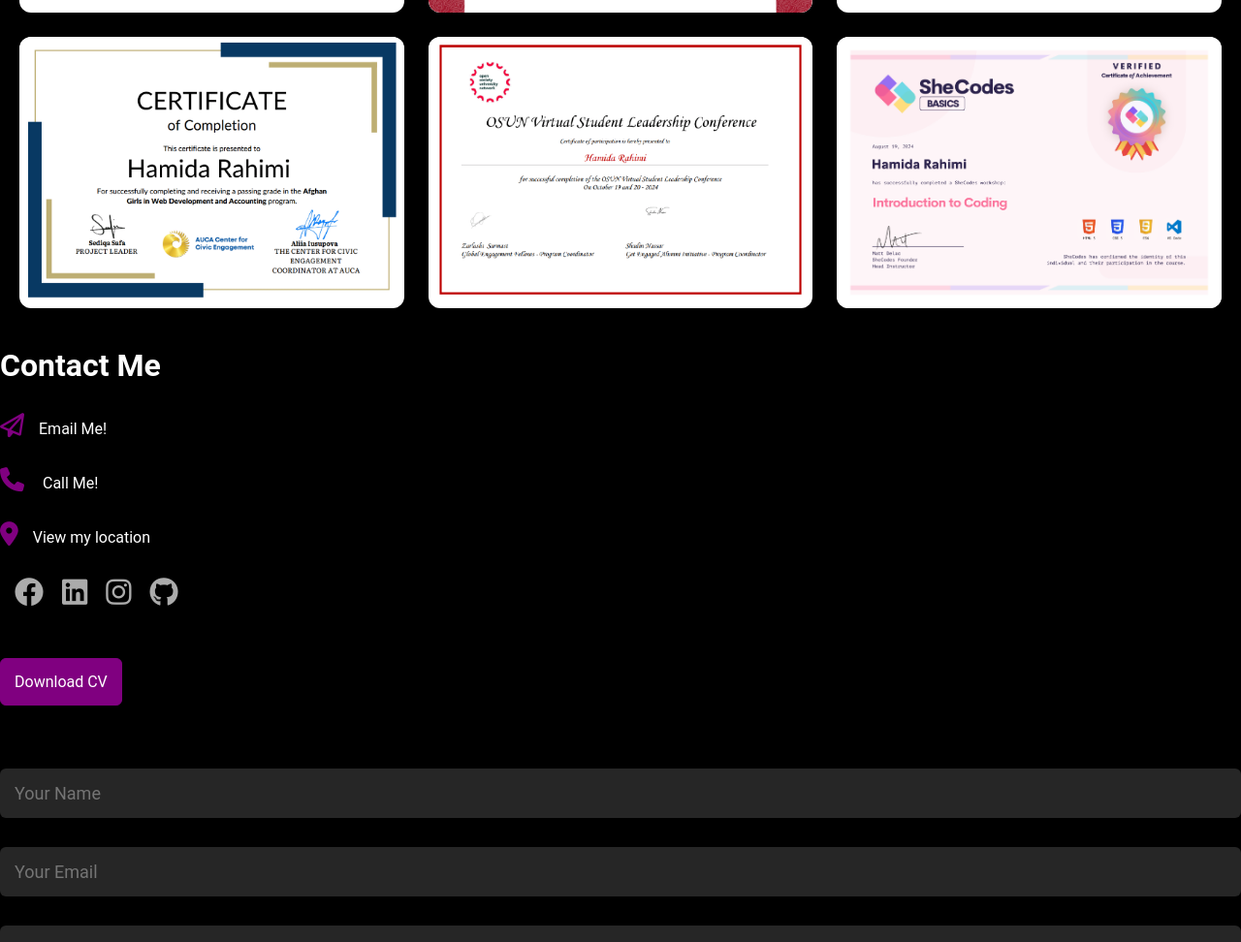
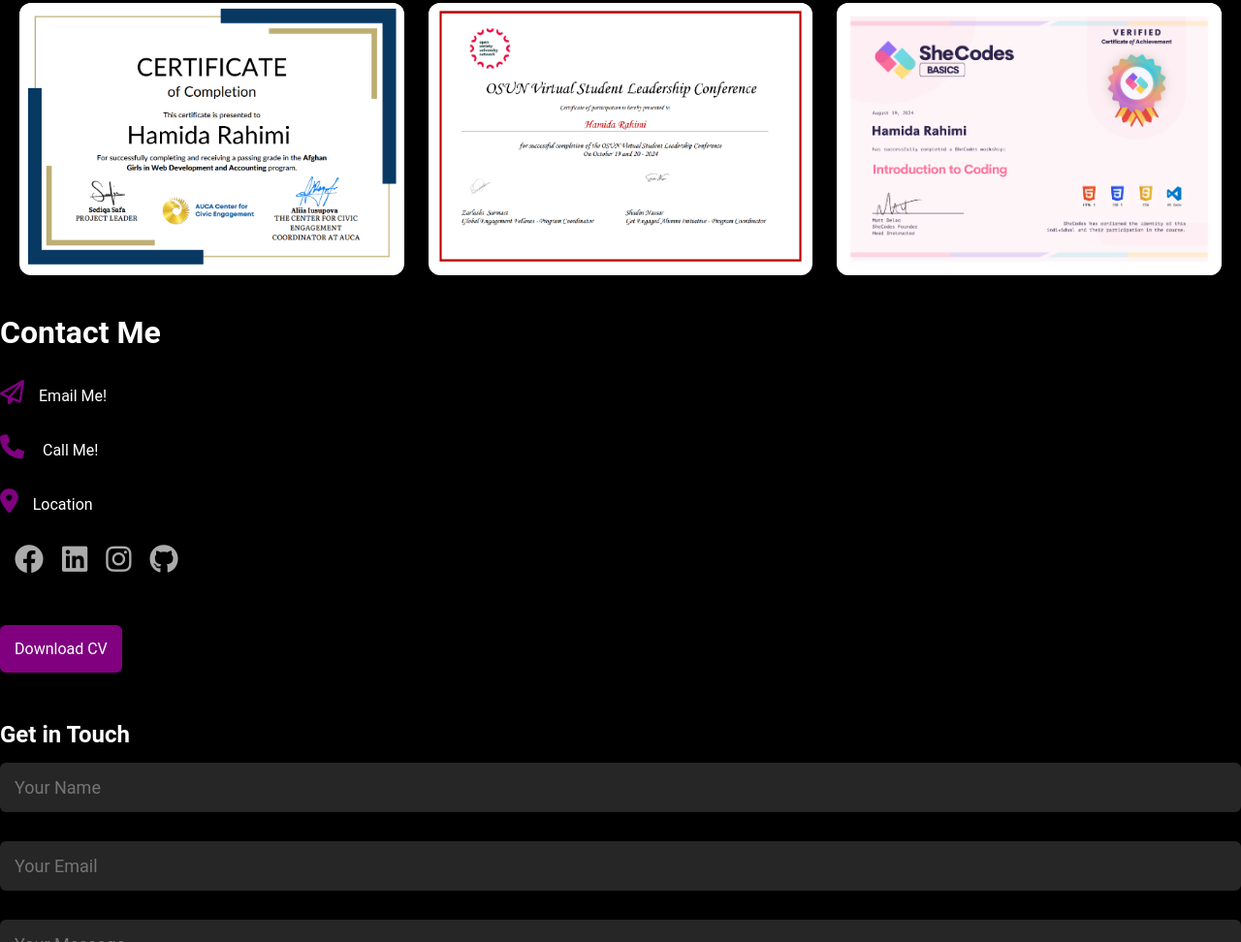
Before and after one commit to LunatriX0/Portfolio, a plain HTML site: page profilio.html in a window 1280 px wide. Shown: the part 1801-2773 px from the top of the page at 97% size. Drawn offline with Linux system fonts and the light colour scheme.

Commit message:
Remove commented-out About section and improve Contact section layout

```diff
--- a/profilio.html
+++ b/profilio.html
@@ -34,67 +34,9 @@
         </div>
     </div>
 
-    <!-- about section -->
 
-    <!-- <div id="about">
-        <div class="container">
-            <div class="row">
-                <div class="about-col-1">
-                    <img src="hamid1.png">
-                </div>
-                <div class="about-col-2">
-                    <h1 class="sub-title">About Me </h1>
-                    <p>
-                        Motivated Computer Science student with a strong foundation in software
-                        engineering, web development. Passionate about building innovative
-                        digital solutions and continuously learning new technologies. Experienced in teaching English
-                         and skilled in communication, teamwork, and problem-solving. Eager to contribute to dynamic
-                          tech environments and grow as a software engineer.
-                    </p>
-                    <div class="tab-titles">
                         <p class="tab-links active-link" onclick="opentab('skills')">Skills</p>
-                        <p class="tab-links" onclick="opentab('experience')">Experience</p>
-                        <p class="tab-links" onclick="opentab('education')">Education</p>
-                    </div>
-                    <div class="tab-contents active-tab" id="skills">
-                        <ul>
-                            <li><span>UI/UX</span><br> Designing web interface</li>
-                            <li><span>Web Development</span><br> Web app development, <br> HTML, CSS and JavaScript</li>
-                            <li><span>Comprehending skills</span><br> Open Dicusssion</li>
-                            <li><span>Good- Intraction with others</span><br> In puplic places</li>
-                            <li><span>Team Collaboration skills</span><br> Group works, social Communication</li>
-                            <li><span>Programming language</span><br> Python</li>
-                        </ul>
-                    </div>
-
-                    <div class="tab-contents" id="experience">
-                        <ul>
-                            <li><span>English/computer volunteer instructor (6 months)</span><br> Humanitarian organization for social welfare(HOSW)</li>
-                            <li><span>English language Instructor Asistant(5 Months)</span><br> Star Educational Sociaty |Bamyan province|</li>
-                            <li><span>English Language Trainer </span><br> Private School | Daikundi Provice| </li>
-                            <li><span>Speaking Trainer</span><br> GPC organization |Online-Class| </li>
-
-                        </ul>
-                    </div>
-
-                    <div class="tab-contents" id="education">
-                        <ul>
-                            <li><span>2022</span><br> Graduated From School(Tagab Female High School)</li>
-                            <li><span>2023</span><br> Completed TTS Program at AUAF </li>
-                            <li><span>2024</span><br> Began Undergraduate Studies at AUAF</li>
-                            <li><span>2024</span><br> C1 level Graduated from Edu-light English Center</li>
-                            <li><span>2025-Current</span><br> Majoring in Computer Science at AUAF</li>
-                            <li><span>2025-Current</span><br> Web Development at HWRO</li>
-
-                        </ul>
-                    </div>
-                </div>
-            </div>
-        </div>
-    </div> -->
-
-
-
+                        <p class="t
 
     <!-- About Section -->
 <section id="about" class="about">
@@ -256,7 +198,7 @@
                     <h1 class="sub-title">Contact Me</h1>
                     <p> <i class="fa-regular fa-paper-plane"></i><a href="mailto:hamidarahimi154@gmail.com" style="text-decoration: none; color: white;">Email Me!</a></p>
                     <p> <i class="fa-solid fa-phone"></i> <a href="tel:+93777700831" style="text-decoration: none; color: white;">Call Me!</a></p>
-                    <p> <i class="fa-solid fa-location-dot"></i><a href="https://maps.app.goo.gl/VafP9FUpVTHmqbGw8" style="text-decoration: none; color: white;" >View my location</p>
+                    <p> <i class="fa-solid fa-location-dot"></i><a href="https://maps.app.goo.gl/VafP9FUpVTHmqbGw8" style="text-decoration: none; color: white;" >Location</p>
                     <div class="social-icons">
                         <a href="https://www.facebook.com/share/16F153yAP7/"><i class="fa-brands fa-facebook"></i></a>
                         <a href="https://www.linkedin.com/in/hamida-rahimi-b41926293?utm_source=share&utm_campaign=share_via&utm_content=profile&utm_medium=android_app"><i class="fa-brands fa-linkedin"></i></a>
@@ -267,6 +209,7 @@
                     <a href="Rahimi CV.pdf" download class="btn btn2">Download CV</a>
                 </div>
                 <div class="contact-right">
+                  <h2>Get in Touch</h2>
                     <form>
                         <input type="text" name="Name" placeholder="Your Name" required>
                         <input type="email" name="email" placeholder="Your Email" required>
@@ -282,23 +225,6 @@
         </div>
     </footer>
      </div>
-
-
-    <!-- <script>
-
-        var tablinks = document.getElementsByClassName("tab-links");
-        var tabcontents = document.getElementsByClassName("tab-contents");
-        function opentab(tabname){
-            for(tablink of tablinks){
-                tablink.classList.remove("active-link");
-            }
-            for(tabcontent of tabcontents){
-                tabcontent.classList.remove("active-tab");
-            }
-            event.currentTarget.classList.add("active-link");
-            document.getElementById(tabname).classList.add("active-tab")
-        }
-    </script> -->
 
     <script>
   // Select all tab buttons and tab content divs
```
